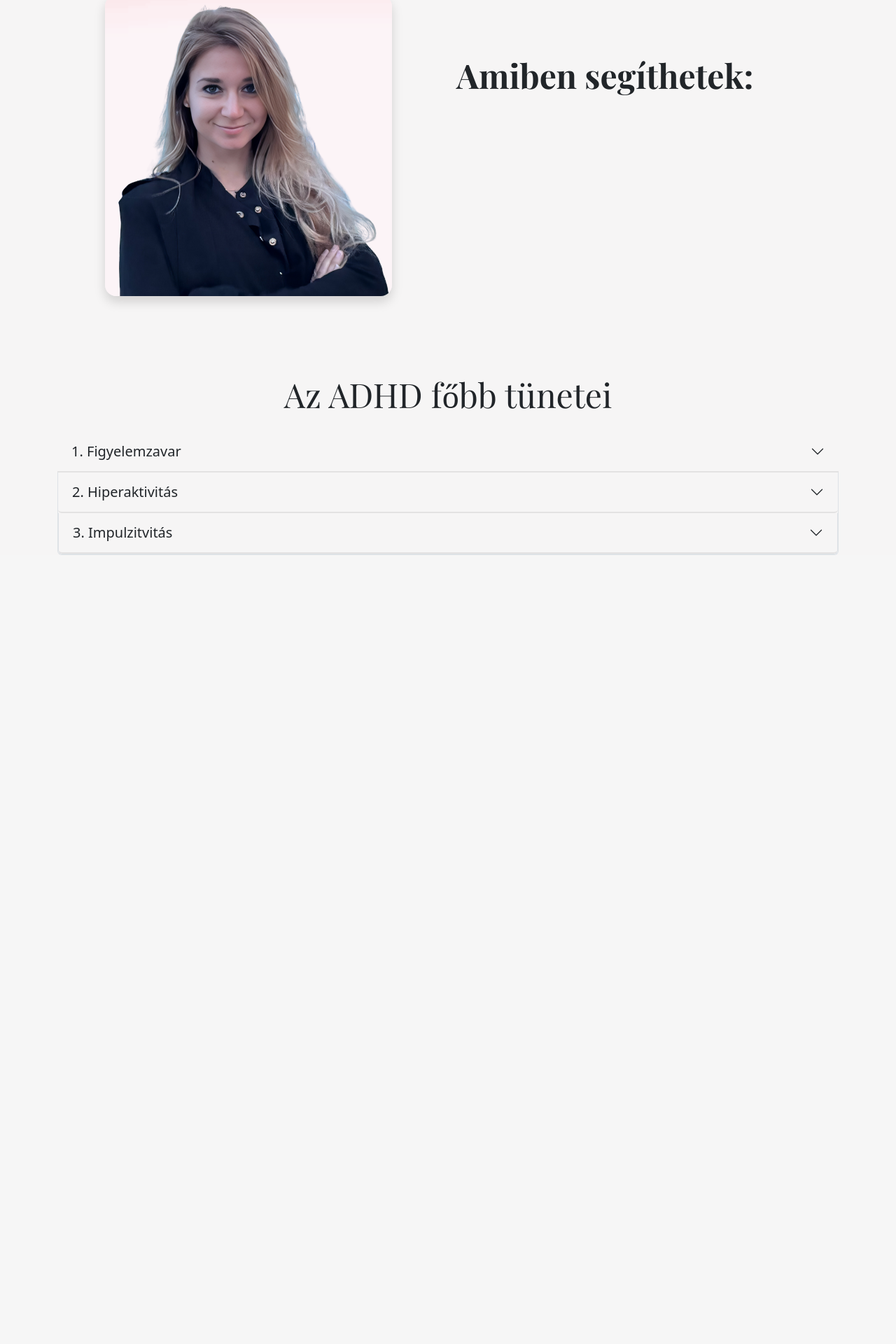
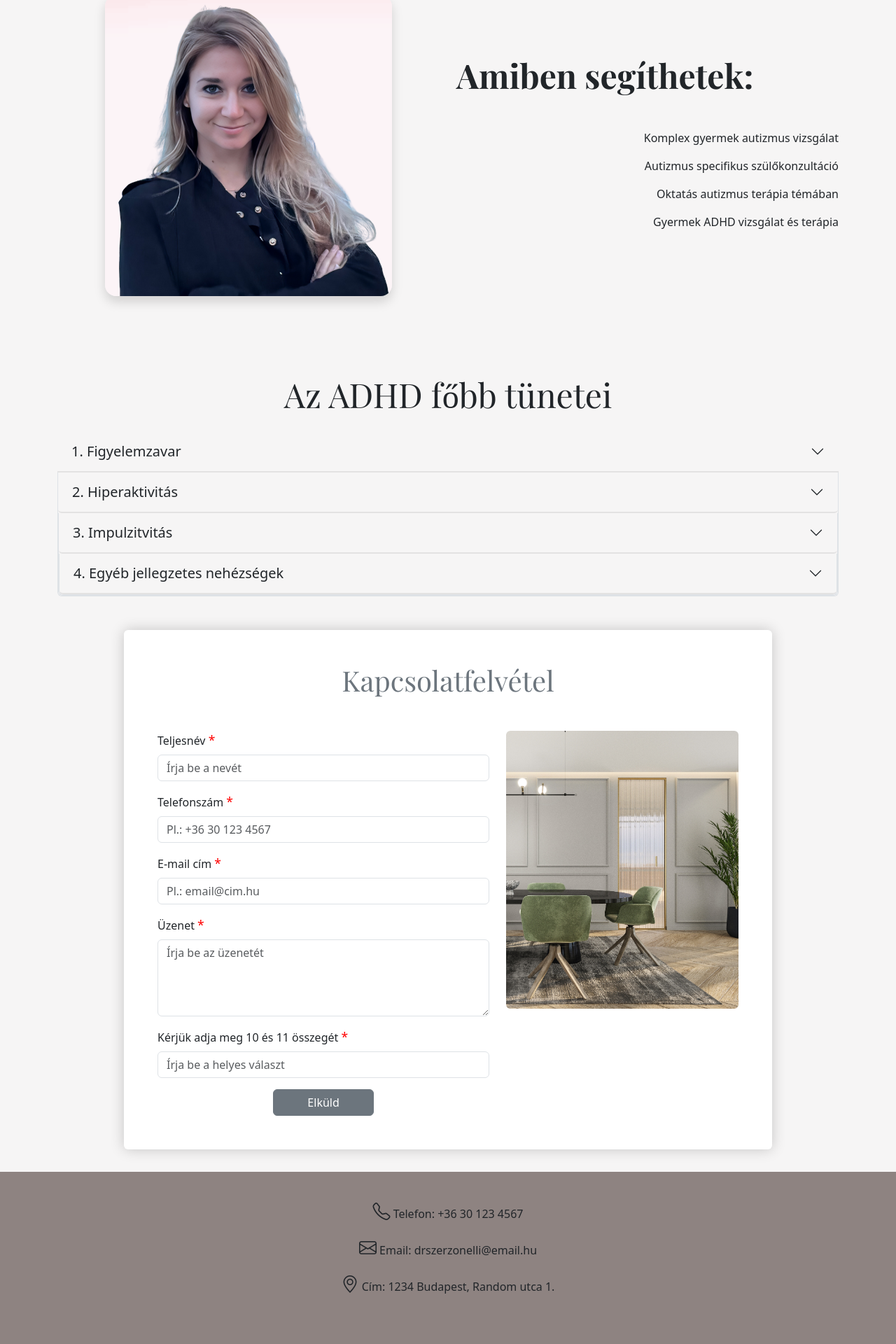
Before and after one commit to frksGeri/drszerzonelli, a PHP site: page /index.html in a window 1280 px wide. Shown: the part 3320-5240 px from the top of the page at 70% size. Before the commit the page ends 4113 px from the top, so only its background shows below. Run offline with PHP 8.4, Linux system fonts and the light colour scheme.

Commit message:
sdadsadsa

```diff
--- a/index.html
+++ b/index.html
@@ -287,4 +287,213 @@
                                         3. Impulzitvitás
                                     </button>
                                 </h2>
-                                <div id="flush-collapseThree" class="accordion-collapse colla
+                                <div id="flush-collapseThree" class="accordion-collapse collapse"
+                                    data-bs-parent="#accordionFlushExample">
+                                    <div class="accordion-body">
+                                        <ul class="pb-4">
+                                            <li class="mb-3">Hiányzó vagy alulműködő önkontroll: nem gondolja át,
+                                                mielőtt
+                                                csinál vagy mond
+                                                valamit</li>
+                                            <li class="mb-3">Sokat eszik vagy sokat iszik, nehezére esik mértéket
+                                                tartani
+                                            </li>
+                                            <li class="mb-3">Gyakran „rizikózik”, gondolkodás nélkül belemegy veszélyes
+                                                szituációkba</li>
+                                            <li class="mb-3">Beszéd közben gyakran félbeszakít másokat</li>
+                                            <li >Indulatait nehezen tartja kordában, nem ritkán
+                                                dühkitöréssel
+                                                reagál („felmegy benne
+                                                a pumpa” egy pillanat alatt)</li>
+                                        </ul>
+                                    </div>
+                                </div>
+                                <div class="accordion-item">
+                                    <h2 class="accordion-header">
+                                        <button class="accordion-button collapsed fs-5 fw-light" type="button"
+                                            data-bs-toggle="collapse" data-bs-target="#flush-collapseFour"
+                                            aria-expanded="false" aria-controls="flush-collapseFour">
+                                            4. Egyéb jellegzetes nehézségek
+                                        </button>
+                                    </h2>
+                                    <div id="flush-collapseFour" class="accordion-collapse collapse"
+                                        data-bs-parent="#accordionFlushExample">
+                                        <div class="accordion-body">
+                                            <ul class="pb-4">
+                                                <li class="mb-3">A feladatok elkezdésének nehézsége, gyakran halogatja
+                                                    főként az unalmas feladatokat
+                                                    (pl. számlák befizetése, takarítás, adminisztráció)</li>
+                                                <li class="mb-3">Jellemzően több dologba belekezd, de nem fejezi be őket
+                                                </li>
+                                                <li class="mb-3">Rossz időérzék, gyakran elkésik</li>
+                                                <li class="mb-3">Nehezére esik előre megtervezni, megszervezni a
+                                                    mindennapok
+                                                    teendőit</li>
+                                                <li class="mb-3">Feledékenység, szétszórtság, gyakran hagyja el a
+                                                    dolgait
+                                                    (pl. kulcs, telefon, stb.)
+                                                </li>
+                                                <li>Egyenetlen, hullámzó energiaszint és hangulat, mely
+                                                    akár
+                                                    óráról órára változik</li>
+                                            </ul>
+                                        </div>
+                                    </div>
+                                </div>
+                            </div>
+
+        </section>
+    </main>
+
+
+    <footer class="pt-5 pb-4" id="contact">
+        <div class="container">
+            <div class="row justify-content-center">
+                <div class="col-12 col-lg-10">
+                    <div class="footer-bord bg-white p-4 p-md-5 rounded">
+                        <h2 class="text-center mb-5 fs-1 text-secondary slide-in-left"
+                            style="font-family: 'Playfair Display', serif;">Kapcsolatfelvétel</h2>
+                        <div class="row gy-4">
+                            <div class="col-12 col-md-7">
+                                <form action="contact.php" method="POST">
+                                    <div class="mb-3">
+                                        <label for="name" class="form-label">Teljesnév</label>
+                                        <small>*</small>
+                                        <input type="text" class="form-control" id="name" placeholder="Írja be a nevét"
+                                            required>
+                                    </div>
+
+                                    <div class="mb-3">
+                                        <label for="phone" class="form-label">Telefonszám</label>
+                                        <small>*</small>
+                                        <input type="tel" class="form-control" id="phone"
+                                            placeholder="Pl.: +36 30 123 4567" required>
+                                    </div>
+
+                                    <div class="mb-3">
+                                        <label for="email" class="form-label">E-mail cím</label>
+                                        <small>*</small>
+                                        <input type="email" class="form-control" id="email"
+                                            placeholder="Pl.: email@cim.hu" required>
+                                    </div>
+
+                                    <div class="mb-3">
+                                        <label for="message" class="form-label">Üzenet</label>
+                                        <small>*</small>
+                                        <textarea class="form-control" id="message" rows="4" required
+                                            placeholder="Írja be az üzenetét"></textarea>
+                                    </div>
+
+                                    <div class="mb-3">
+                                        <label for="captcha" class="form-label">Kérjük adja meg 10 és 11
+                                            összegét</label>
+                                        <small>*</small>
+                                        <input type="text" class="form-control" id="captcha" required
+                                            placeholder="Írja be a helyes választ">
+                                    </div>
+
+                                    <div class="text-center">
+                                        <button type="submit" class="btn btn-secondary px-5">Elküld</button>
+                                    </div>
+                                </form>
+                            </div>
+                            <div class="col-12 col-md-5 slide-in-left">
+                                <img src="media/kapcsolat_fent2.jpg" class="img-fluid rounded" alt="kapcsolat">
+                            </div>
+                        </div>
+                    </div>
+                </div>
+            </div>
+        </div>
+
+
+        <div class="footerdata">
+            <div class="container">
+                <div class="row pb-5">
+                    <div class="col text-center">
+
+                        <p>
+                            <i class="bi bi-telephone"></i> Telefon: +36 30 123 4567<br>
+                            <i class="bi bi-envelope"></i> Email: drszerzonelli@email.hu<br>
+                            <i class="bi bi-geo-alt"></i> Cím: 1234 Budapest, Random utca 1.
+                        </p>
+
+                    </div>
+                </div>
+                <hr class="my-4 text-white">
+                <div class="row">
+                    <div class="col-12 text-center pt-5">
+                        <p class="mb-0">&copy; 2024 Minden jog fenntartva.</p>
+                        <p class="fs6">Wdev.</p>
+                    </div>
+                </div>
+            </div>
+        </div>
+
+    </footer>
+
+
+    <script>
+        document.addEventListener('DOMContentLoaded', () => {
+    // IntersectionObserver létrehozása a becsúszó elemekhez
+    const observer = new IntersectionObserver((entries) => {
+        entries.forEach(entry => {
+            if (entry.isIntersecting && !entry.target.classList.contains('active')) {
+                entry.target.classList.add('active');
+            }
+        });
+    }, {
+        threshold: 0.1,
+    });
+
+    // Becsúszó elemek
+    const slideInElements = document.querySelectorAll('.slide-in, .slide-in-right, .slide-in-left, .slide-in-bottom');
+    slideInElements.forEach(element => observer.observe(element));
+
+    // Navbar toggler
+    const navbarToggler = document.querySelector('.navbar-toggler');
+    const navbarNav = document.querySelector('#navbarNav');
+    const navLinks = document.querySelectorAll('.nav-link');
+
+    navbarToggler.addEventListener('click', () => {
+        navbarNav.classList.toggle('collapse');
+        navbarNav.classList.toggle('show');
+    });
+
+    // Klikk outside navbar kezelés
+    document.addEventListener('click', (event) => {
+        if (!event.target.closest('.navbar-nav, .navbar-toggler')) {
+            navbarNav.classList.remove('show');
+            navbarNav.classList.add('collapse');
+        }
+    });
+
+    // Navbar linkek klikk események, ha mobil nézetben van
+    navLinks.forEach(link => {
+        link.addEventListener('click', () => {
+            if (window.innerWidth < 992) {
+                navbarNav.classList.remove('show');
+                navbarNav.classList.add('collapse');
+            }
+        });
+    });
+});
+
+// Scroll események a becsúszó elemekhez
+document.addEventListener('scroll', () => {
+    const elements = document.querySelectorAll('.slide-in-right, .slide-in-left');
+    elements.forEach(el => {
+        const rect = el.getBoundingClientRect();
+        if (rect.top < window.innerHeight && rect.bottom >= 0 && !el.classList.contains('active')) {
+            el.classList.add('active');
+        }
+    });
+});
+
+    </script>
+    <script src="https://cdn.jsdelivr.net/npm/@popperjs/core@2.11.8/dist/umd/popper.min.js"></script>
+    <script src="https://cdn.jsdelivr.net/npm/bootstrap@5.3.3/dist/js/bootstrap.min.js"></script>
+
+</body>
+
+</html>
--- a/style.css
+++ b/style.css
@@ -284,9 +284,10 @@
         padding-top: 2rem;
     }
     .parallax .parallax_child{
-        background-attachment: scroll;
-        transform: translateX(-30%); /* A kép balra mozgatása */
-        background-size: cover;
+
+      background-position: left;
+
+
     }
 }
 
```
